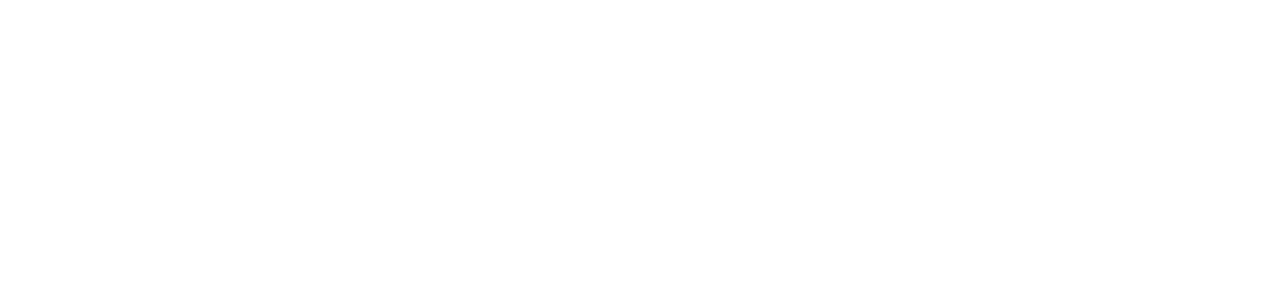
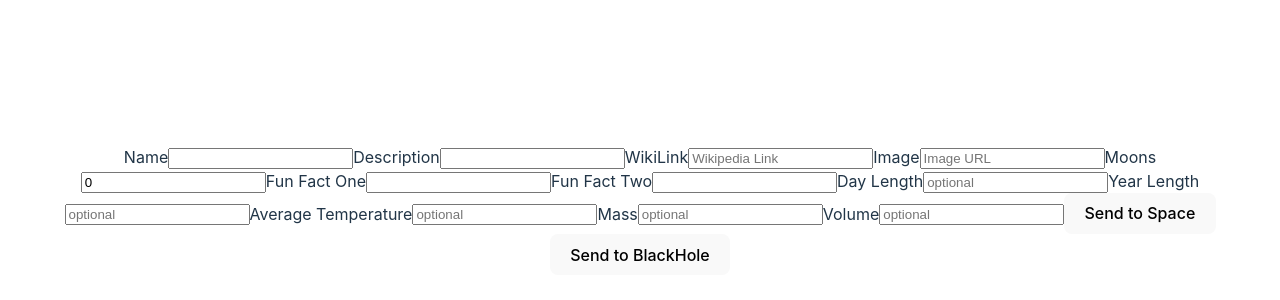
Before and after one commit to miguel-a-henriques/React-Project---Planetarium, a React (Vite) app in the folder planetarium/: page /planets/edit/1 in a window 1280 px wide. Before the commit this address had no page. Shown: the part 190-490 px from the top of the page. Built offline with nearby package versions, Linux system fonts and the light colour scheme; no server answers.

Commit message:
edit page made

```diff
--- a/planetarium/src/App.jsx
+++ b/planetarium/src/App.jsx
@@ -6,6 +6,7 @@
 /* import Error from "./pages/Error"; */
 
 import { Routes, Route } from "react-router-dom";
+import EditPlanet from "./pages/EditPlanet";
 
 function App() {
   return (
@@ -15,6 +16,7 @@
         <Route path="/about" element={<About />} />
         <Route path="/planets/add" element={<AddPlanet />} />
         <Route path="/planets/:id" element={<PlanetDetail />} />
+        <Route path="/planets/edit/:id" element={<EditPlanet />} />
         {/* <Route path="*" element={<Error />} /> */}
       </Routes>
     </main>
--- a/planetarium/src/components/PlanetDetails.jsx
+++ b/planetarium/src/components/PlanetDetails.jsx
@@ -1,5 +1,5 @@
 import axios from "axios";
-import { useParams } from "react-router-dom";
+import { useParams,Link } from "react-router-dom";
 import { useState, useEffect } from "react";
 
 const API_URL = "http://localhost:3000";
@@ -22,16 +22,16 @@
                 <h1>{planet.name}</h1>
                 <section>
                     {planet.imgSrc && planet.imgSrc.img && <img src={planet.imgSrc.img} alt={planet.imgSrc.imgDescription} />}
-                    <p>Day length: {planet.dayLength}</p>
-                    <p>Year length: {planet.yearLength}</p>
-                    <p>Average temperature: {planet.averageTemperature}</p>
-                    <p>Number of Moons: {planet.moons}</p>
+                    {planet.dayLength && <p>Day length: {planet.dayLength}</p>}
+                    {planet.yearLength && <p>Year length: {planet.yearLength}</p>}
+                    {planet.averageTemperature && <p>Average temperature: {planet.averageTemperature}</p>}
+                    {planet.moons && <p>Number of Moons: {planet.moons}</p>}
                     {planet.basicDetails && planet.basicDetails.volume && <p>Volume: {planet.basicDetails.volume}</p>}
                     {planet.basicDetails && planet.basicDetails.mass && <p>Mass: {planet.basicDetails.mass}</p>}
                 </section>
                 <section>
-                    <h2>Order from the Sun: {planet.planetOrder}</h2>
-                    <h2>{planet.description}</h2>
+                    {planet.planetOrder && <h2>Order from the Sun: {planet.planetOrder}</h2>}
+                    {planet.description && <h2>{planet.description}</h2>}
                     <h3>Fun Facts:</h3>
                     <ul>
                         {planet.funFacts && planet.funFacts.funFactsOne && <li>{planet.funFacts.funFactsOne}</li>}
@@ -41,10 +41,11 @@
                 <a href={planet.wikiLink} target="_blank">Wikipedia Link</a>
                 </div>
                 }
+                <Link to={`/planets/edit/${planet.id}`}>
                 {planet && planet.id > 8 && <div>
-                    <button>Edit</button>
-                    <button>Delete</button>
+                    <button>Know something we don't know?</button>
                     </div>}
+                </Link>
 
         </div>
     )
--- a/planetarium/src/pages/AddPlanet.jsx
+++ b/planetarium/src/pages/AddPlanet.jsx
@@ -9,11 +9,16 @@
 
         const [name,SetName] = useState("");
         const [description,SetDescription] = useState("");
-        const [wikiLink, setWikiLink] = useState("Wikipedia url");
-        const [img, setImg] = useState("Image url");
+        const [wikiLink, setWikiLink] = useState("");
+        const [img, setImg] = useState("");
         const [moons, setMoons] = useState(0);
         const [funFactOne, setFunFactOne] = useState("");
         const [funFactTwo, setFunFactTwo] = useState("");
+        const [dayLength, setDayLength] = useState("");
+        const [yearLength, setYearLength] = useState("");
+        const [averageTemperature, setAverageTemperature] = useState("");
+        const [volume, setVolume] = useState("");
+        const [mass, setMass] = useState("");
 
         const navigate = useNavigate();
 
@@ -22,7 +27,7 @@
 
         e.preventDefault();
 
-        const planet = {name, description, wikiLink, imgSrc:img, moons, funFacts:{funFactsOne:funFactOne, funFacts:funFactTwo}}
+        const planet = {name, description, wikiLink, imgSrc:{img: img}, moons, funFacts:{funFactsOne:funFactOne, funFactsTwo:funFactTwo}, dayLength, yearLength, averageTemperature, basicDetails:{mass: mass, volume: volume}};
 
         axios.post(`${API_URL}/planets`, planet)
         .then(()=> navigate('/'))
@@ -36,15 +41,25 @@
                 <label>Description</label>
                 <input type="text" name="description" value={description} required onChange={(e) => SetDescription(e.target.value)} />
                 <label>WikiLink</label>
-                <input type="text" name="wikiLink" value={wikiLink} required onChange={(e) => setWikiLink(e.target.value)} />
+                <input type="text" name="wikiLink" value={wikiLink} placeholder="Wikipedia Link" required onChange={(e) => setWikiLink(e.target.value)} />
                 <label>Image</label>
-                <input type="text" name="img" value={img} required onChange={(e) => setImg(e.target.value)} />
+                <input type="text" name="img" value={img} placeholder="Image URL"required onChange={(e) => setImg(e.target.value)} />
                 <label>Moons</label>
                 <input type="number" name="moons" value={moons} min={0} onChange={(e) => setMoons(e.target.value)} />
                 <label>Fun Fact One</label>
                 <input type="text" name="funFactOne" value={funFactOne} required onChange={(e) => setFunFactOne(e.target.value)} />
                 <label>Fun Fact Two</label>
                 <input type="text" name="funFactTwo" value={funFactTwo} required onChange={(e) => setFunFactTwo(e.target.value)} />
+                <label>Day Length</label>
+                <input type="text" name="dayLength" value={dayLength} placeholder="optional" onChange={(e) => setDayLength(e.target.value)} />
+                <label>Year Length</label>
+                <input type="text" name="yearLength" value={yearLength} placeholder="optional" onChange={(e) => setYearLength(e.target.value)} />
+                <label>Average Temperature</label>
+                <input type="text" name="averageTemperature" value={averageTemperature} placeholder="optional" onChange={(e) => setAverageTemperature(e.target.value)} />
+                <label>Mass</label>
+                <input type="text" name="mass" value={mass} placeholder="optional" onChange={(e) => setMass(e.target.value)}/>
+                <label>Volume</label>
+                <input type="text" name="volume" value={volume} placeholder="optional" onChange={(e)=> setVolume(e.target.value)}/>
                 <button type="submit">Send to Space</button>
             </form>
         )
--- a/planetarium/src/pages/EditPlanet.jsx
+++ b/planetarium/src/pages/EditPlanet.jsx
@@ -1,10 +1,96 @@
+import { useEffect, useState } from "react";
+import { useParams, useNavigate } from "react-router-dom";
+import axios from "axios";
+
+const API_URL = "http://localhost:3000";
 
 function EditPlanet () {
 
+    const {id} = useParams();
+
+    const [name,SetName] = useState("");
+    const [description,SetDescription] = useState("");
+    const [wikiLink, setWikiLink] = useState("");
+    const [img, setImg] = useState("");
+    const [moons, setMoons] = useState(0);
+    const [funFactOne, setFunFactOne] = useState("");
+    const [funFactTwo, setFunFactTwo] = useState("");
+    const [dayLength, setDayLength] = useState("");
+    const [yearLength, setYearLength] = useState("");
+    const [averageTemperature, setAverageTemperature] = useState("");
+    const [volume, setVolume] = useState("");
+    const [mass, setMass] = useState("");
+
+    const navigate = useNavigate();
+
+    useEffect(()=> {
+        axios
+        .get(`${API_URL}/planets/${id}`)
+        .then((response)=> {
+            SetName(response.data.name)
+            SetDescription(response.data.description)
+            setWikiLink(response.data.wikiLink)
+            setImg(response.data.imgSrc.img)
+            setMoons(response.data.moons)
+            setFunFactOne(response.data.funFacts.funFactsOne)
+            setFunFactTwo(response.data.funFacts.funFactsTwo)
+            setDayLength(response.data.dayLength)
+            setYearLength(response.data.yearLength)
+            setAverageTemperature(response.data.averageTemperature)
+            setVolume(response.data.basicDetails.volume)
+            setMass(response.data.basicDetails.mass)
+        })
+        .catch((error) => console.log(error))
+    }, [])
+
+    function handleSubmit(e) {
+        e.preventDefault();
+
+        const planet = {name, description, wikiLink, imgSrc:{img: img}, moons, funFacts:{funFactsOne:funFactOne, funFactsTwo:funFactTwo}, dayLength, yearLength, averageTemperature, basicDetails:{mass: mass, volume: volume}};
+
+        axios
+        .put(`${API_URL}/planets/${id}`, planet)
+        .then(()=> navigate(`/planets/${id}`))
+        .catch((error)=> console.log(error))
+    }
+
+    const deletePlanet = () => {
+        axios.delete(`${API_URL}/planets/${id}`)
+        .then(() => navigate('/'))
+        .catch((error) => console.log(error))
+    }
     return (
         <div>
+            <form onSubmit={handleSubmit}>
+                <label>Name</label>
+                <input type="text" name="name" value={name} required onChange={(e) => SetName(e.target.value)} />
+                <label>Description</label>
+                <input type="text" name="description" value={description} required onChange={(e) => SetDescription(e.target.value)} />
+                <label>WikiLink</label>
+                <input type="text" name="wikiLink" value={wikiLink} placeholder="Wikipedia Link" required onChange={(e) => setWikiLink(e.target.value)} />
+                <label>Image</label>
+                <input type="text" name="img" value={img} placeholder="Image URL"required onChange={(e) => setImg(e.target.value)} />
+                <label>Moons</label>
+                <input type="number" name="moons" value={moons} min={0} onChange={(e) => setMoons(e.target.value)} />
+                <label>Fun Fact One</label>
+                <input type="text" name="funFactOne" value={funFactOne} required onChange={(e) => setFunFactOne(e.target.value)} />
+                <label>Fun Fact Two</label>
+                <input type="text" name="funFactTwo" value={funFactTwo} required onChange={(e) => setFunFactTwo(e.target.value)} />
+                <label>Day Length</label>
+                <input type="text" name="dayLength" value={dayLength} placeholder="optional" onChange={(e) => setDayLength(e.target.value)} />
+                <label>Year Length</label>
+                <input type="text" name="yearLength" value={yearLength} placeholder="optional" onChange={(e) => setYearLength(e.target.value)} />
+                <label>Average Temperature</label>
+                <input type="text" name="averageTemperature" value={averageTemperature} placeholder="optional" onChange={(e) => setAverageTemperature(e.target.value)} />
+                <label>Mass</label>
+                <input type="text" name="mass" value={mass} placeholder="optional" onChange={(e) => setMass(e.target.value)}/>
+                <label>Volume</label>
+                <input type="text" name="volume" value={volume} placeholder="optional" onChange={(e)=> setVolume(e.target.value)}/>
+                <button type="submit">Send to Space</button>
+            </form>
+            <button onClick={deletePlanet}>Send to BlackHole</button>
+        </div>
 
-        </div>
     )
 }
 
```
